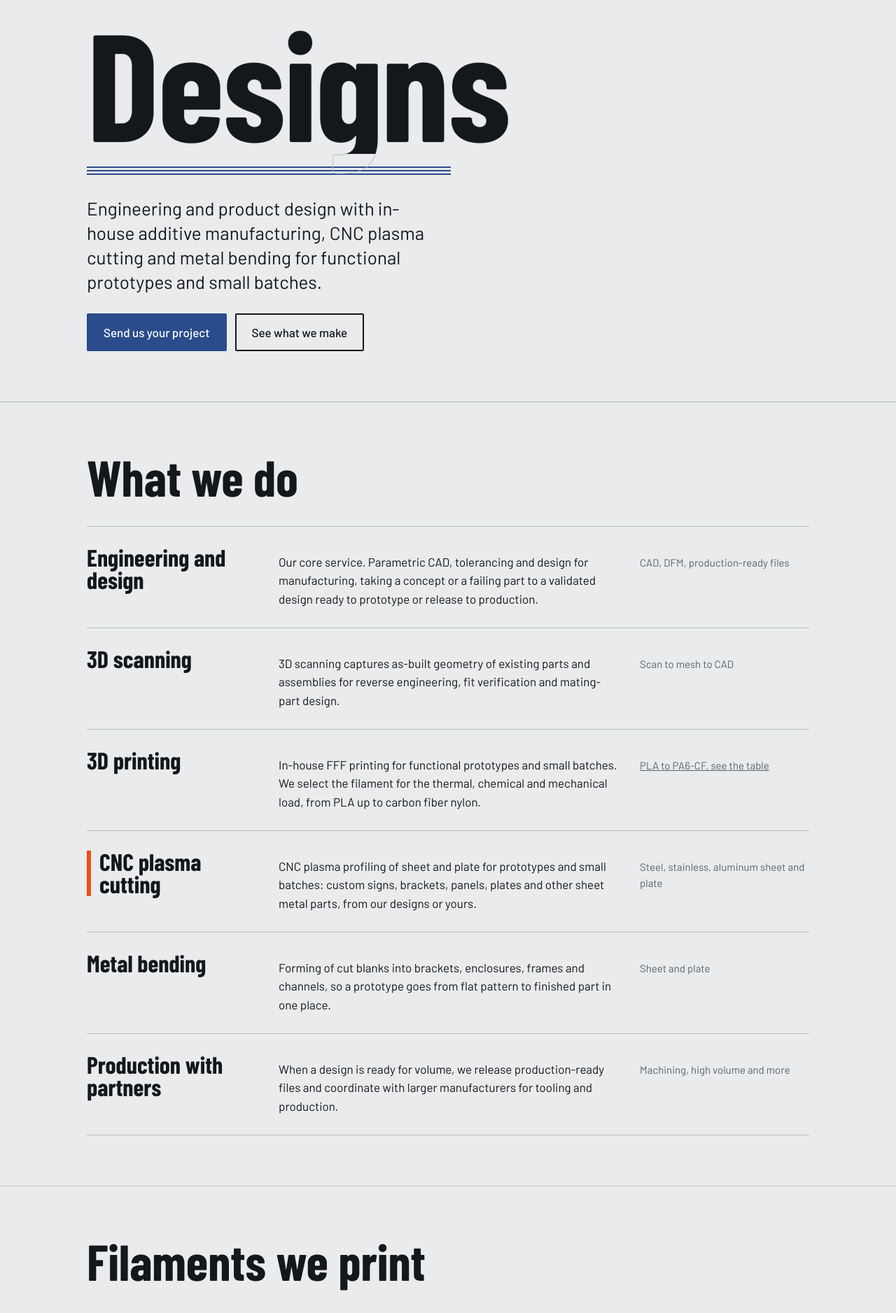
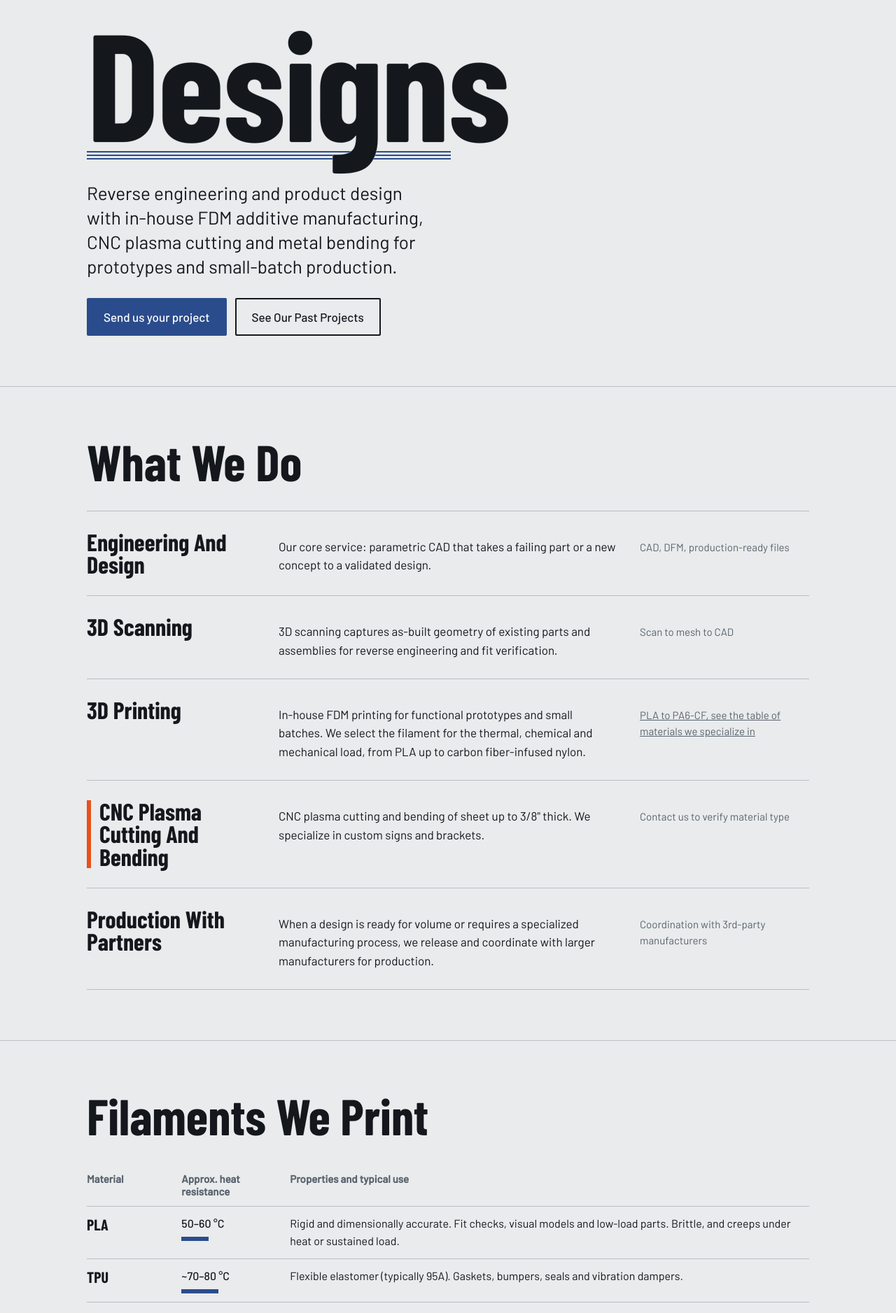
Before and after one commit to pbrewer2/arkos-site, a Jekyll site: the page built from index.html, in a window 1280 px wide. Shown: the part 334-2211 px from the top of the page at 70% size. Built offline with Jekyll 4.4.1, drawn with Linux system fonts in a browser that asks for light colours; some of the changed text lies outside the part shown.

Commit message:
Add files via upload

```diff
--- a/assets/css/style.css
+++ b/assets/css/style.css
@@ -21,14 +21,13 @@ nav a.cta{background:var(--ink);color:var(--bg);padding:9px 18px;text-decoration
 
 /* Hero: headline "printed" layer by layer */
 .hero{padding:56px 0 72px}
-.hero h1{font-size:clamp(76px,17vw,220px);letter-spacing:-.01em;position:relative;display:inline-block}
+.hero h1{z-index:2;font-size:clamp(76px,17vw,220px);letter-spacing:-.01em;position:relative;display:inline-block}
 .hero h1 span{display:block}
 .hero h1 .solid{position:relative;z-index:1;color:var(--ink);
-  -webkit-mask:linear-gradient(#000 0 0) top/100% 100% no-repeat;mask:linear-gradient(#000 0 0) top/100% 100% no-repeat;
   animation:print 2.4s steps(24,end) both}
 @keyframes print{from{clip-path:inset(100% 0 0 0)}to{clip-path:inset(-30% -5% -30% -5%)}}
 .hero h1 .ghost{position:absolute;inset:0;color:transparent;-webkit-text-stroke:1px var(--line)}
-.layers{height:14px;margin:18px 0 28px;background:repeating-linear-gradient(var(--temper) 0 2px,transparent 2px 5px);width:min(100%,520px)}
+.layers{position:relative;z-index:1;height:14px;margin:-4px 0 28px;background:repeating-linear-gradient(var(--temper) 0 2px,transparent 2px 5px);width:min(100%,520px)}
 .hero p.lead{font-size:clamp(20px,2.4vw,26px);max-width:34ch;margin:0 0 28px;line-height:1.35}
 .btns{display:flex;gap:12px;flex-wrap:wrap}
 .btn{display:inline-block;padding:14px 24px;font-weight:500;text-decoration:none;border-radius:2px;background:var(--temper);color:var(--on-temper)}
--- a/index.html
+++ b/index.html
@@ -10,51 +10,46 @@ description: Engineering and product design with in-house 3D printing, CNC plasm
       <span class="solid">Arkos<br>Designs</span>
     </h1>
     <div class="layers" aria-hidden="true"></div>
-    <p class="lead">Engineering and product design with in-house additive manufacturing, CNC plasma cutting and metal bending for functional prototypes and small batches.</p>
+    <p class="lead">Reverse engineering and product design with in-house FDM additive manufacturing, CNC plasma cutting and metal bending for prototypes and small-batch production.</p>
     <div class="btns">
       <a class="btn" href="#contact">Send us your project</a>
-      <a class="btn alt" href="#services">See what we make</a>
+      <a class="btn alt" href="/projects/">See Our Past Projects</a>
     </div>
   </header>
 </div>
 <section id="services">
   <div class="wrap">
-    <h2>What we do</h2>
+    <h2>What We Do</h2>
     <div class="svc">
-      <h3>Engineering and design</h3>
-      <p>Our core service. Parametric CAD, tolerancing and design for manufacturing, taking a concept or a failing part to a validated design ready to prototype or release to production.</p>
+      <h3>Engineering And Design</h3>
+      <p>Our core service: parametric CAD that takes a failing part or a new concept to a validated design.</p>
       <div class="mat">CAD, DFM, production-ready files</div>
     </div>
     <div class="svc">
-      <h3>3D scanning</h3>
-      <p>3D scanning captures as-built geometry of existing parts and assemblies for reverse engineering, fit verification and mating-part design.</p>
+      <h3>3D Scanning</h3>
+      <p>3D scanning captures as-built geometry of existing parts and assemblies for reverse engineering and fit verification.</p>
       <div class="mat">Scan to mesh to CAD</div>
     </div>
     <div class="svc">
-      <h3>3D printing</h3>
-      <p>In-house FFF printing for functional prototypes and small batches. We select the filament for the thermal, chemical and mechanical load, from PLA up to carbon fiber nylon.</p>
-      <div class="mat"><a href="#filaments">PLA to PA6-CF, see the table</a></div>
+      <h3>3D Printing</h3>
+      <p>In-house FDM printing for functional prototypes and small batches. We select the filament for the thermal, chemical and mechanical load, from PLA up to carbon fiber-infused nylon.</p>
+      <div class="mat"><a href="#filaments">PLA to PA6-CF, see the table of materials we specialize in</a></div>
     </div>
-        <div class="svc hot">
-      <h3>CNC plasma cutting</h3>
-      <p>CNC plasma profiling of sheet and plate for prototypes and small batches: custom signs, brackets, panels, plates and other sheet metal parts, from our designs or yours.</p>
-      <div class="mat">Steel, stainless, aluminum sheet and plate</div>
+    <div class="svc hot">
+      <h3>CNC Plasma Cutting And Bending</h3>
+      <p>CNC plasma cutting and bending of sheet up to 3/8&quot; thick. We specialize in custom signs and brackets.</p>
+      <div class="mat">Contact us to verify material type</div>
     </div>
     <div class="svc">
-      <h3>Metal bending</h3>
-      <p>Forming of cut blanks into brackets, enclosures, frames and channels, so a prototype goes from flat pattern to finished part in one place.</p>
-      <div class="mat">Sheet and plate</div>
-    </div>
-    <div class="svc">
-      <h3>Production with partners</h3>
-      <p>When a design is ready for volume, we release production-ready files and coordinate with larger manufacturers for tooling and production.</p>
-      <div class="mat">Machining, high volume and more</div>
+      <h3>Production With Partners</h3>
+      <p>When a design is ready for volume or requires a specialized manufacturing process, we release and coordinate with larger manufacturers for production.</p>
+      <div class="mat">Coordination with 3rd-party manufacturers</div>
     </div>
   </div>
 </section>
 <section id="filaments">
   <div class="wrap">
-    <h2>Filaments we print</h2>
+    <h2>Filaments We Print</h2>
     <div class="tbl">
     <table>
       <thead><tr><th>Material</th><th>Approx. heat resistance</th><th>Properties and typical use</th></tr></thead>
@@ -79,7 +74,7 @@ description: Engineering and product design with in-house 3D printing, CNC plasm
 </section>
 <section id="process">
   <div class="wrap">
-    <h2>How it works</h2>
+    <h2>How It Works</h2>
     <ol class="steps">
       <li><b>Send your idea</b>A sketch, a drawing or a CAD file all work.</li>
       <li><b>We design it</b>CAD, tolerancing and design for manufacturing, with scans of existing parts when needed.</li>
@@ -91,12 +86,12 @@ description: Engineering and product design with in-house 3D printing, CNC plasm
 <section id="about">
   <div class="wrap about">
     <div>
-      <h2>Design first, then make it</h2>
-      <p>Arkos Designs is an engineering and design studio. Our main work is the design itself, backed by in-house FFF printing in engineering-grade filaments, CNC plasma cutting and metal bending for functional prototypes and small batches.</p>
+      <h2>Design First, Then Make It</h2>
+      <p>Arkos Designs is an engineering and design studio. Our main work is the design itself, backed by in-house FDM printing in engineering-grade filaments, CNC plasma cutting and metal bending for functional prototypes and small batches.</p>
       <p>3D scanning helps us design around real parts, and when you need more volume we work with larger manufacturers.</p>
     </div>
     <div class="box">
-      <h3 style="font-size:30px;margin-bottom:12px">Good fits</h3>
+      <h3 style="font-size:30px;margin-bottom:12px">Good Fits</h3>
       <ul>
         <li>New product ideas that need engineering</li>
         <li>Prototypes and test parts</li>
@@ -110,7 +105,7 @@ description: Engineering and product design with in-house 3D printing, CNC plasm
 </section>
 <section class="contact" id="contact">
   <div class="wrap">
-    <h2>Start a project</h2>
+    <h2>Start A Project</h2>
     <p>Tell us what you need made, with files or photos if you have them. We will reply with questions or a quote.</p>
     <a class="btn" href="mailto:info@arkosdesigns.com?subject=Project%20inquiry">Email info@arkosdesigns.com</a>
   </div>
--- a/projects/index.html
+++ b/projects/index.html
@@ -5,7 +5,7 @@ description: Past engineering, design and fabrication projects from Arkos Design
 ---
 <section id="projects" class="page-top">
   <div class="wrap">
-    <h2>Past projects</h2>
+    <h2>Past Projects</h2>
     <div class="proj">
       <article>
         <video class="vid" controls muted loop playsinline preload="metadata" poster="/assets/img/print-poster.jpg" aria-label="Timelapse of the bear spray holder printing in PETG"><source src="/assets/video/bear-spray-holder-print.mp4" type="video/mp4"></video>
```
